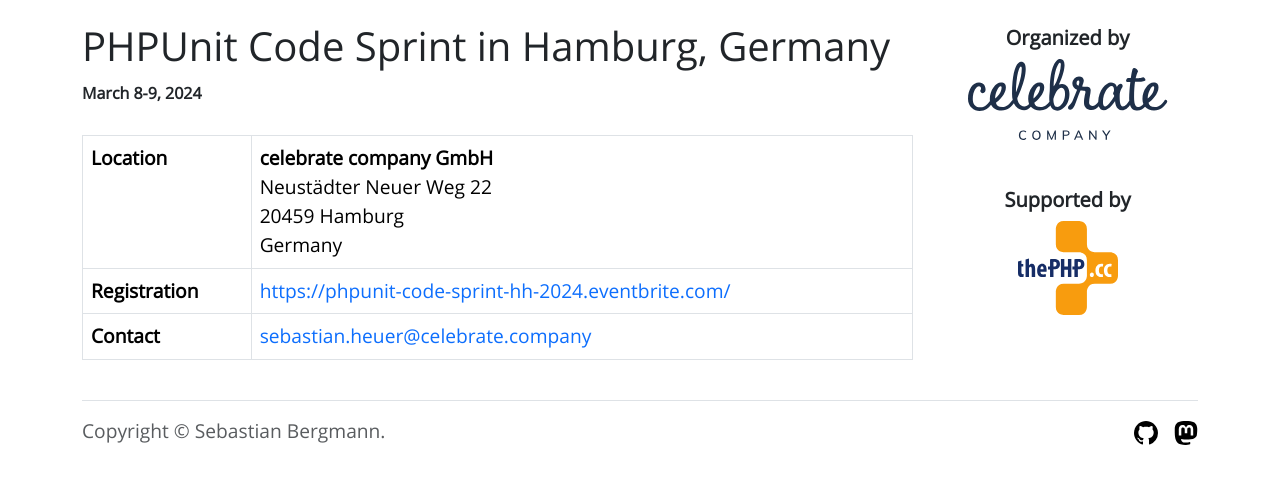
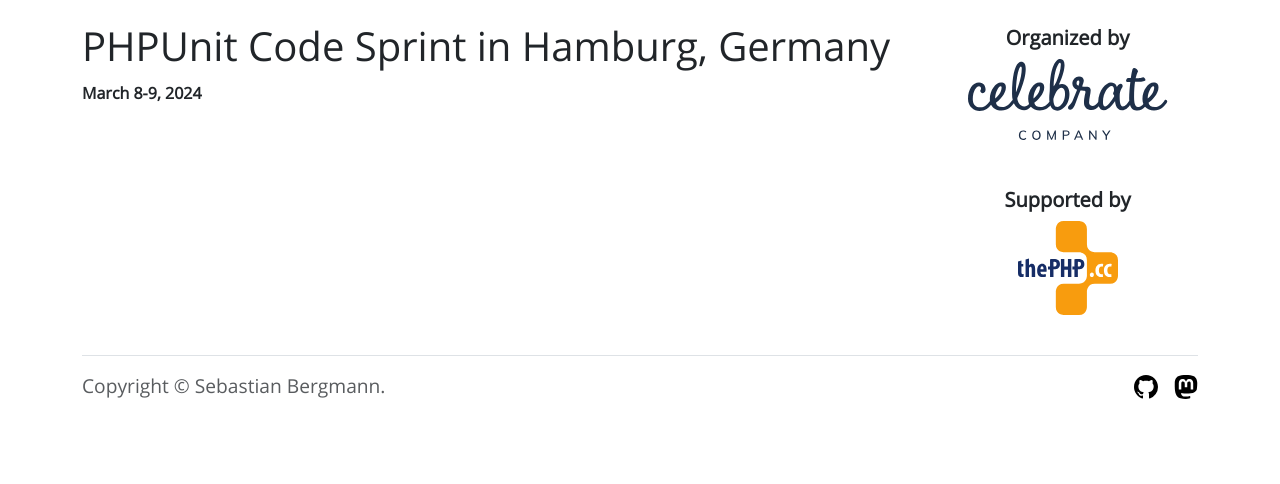
Before and after one commit to sebastianbergmann/phpunit-website, a plain HTML site: page public/code-sprints/march-2024.html in a window 1280 px wide. Shown: the part 80-564 px from the top of the page. Drawn offline with Linux system fonts and the light colour scheme; a script that the page names is missing.

Commit message:
Update after code sprint

```diff
--- a/public/code-sprints/march-2024.html
+++ b/public/code-sprints/march-2024.html
@@ -20,8 +20,8 @@
         <link rel="canonical" href="https://phpunit.de/code-sprints/march-2024.html" />
         <meta property="og:image" content="https://phpunit.de/img/phpunit.jpg" />
         <meta property="og:type" content="article" />
-        <meta property="og:description" content="On March 8-9, 2024, there will be a code sprint in Hamburg, Germany to work on PHPUnit and onboard new developers to the project." />
-        <meta name="description" content="On March 8-9, 2024, there will be a code sprint in Hamburg, Germany to work on PHPUnit and onboard new developers to the project." />
+        <meta property="og:description" content="On March 8-9, 2024, there was a code sprint in Hamburg, Germany to work on PHPUnit and onboard new developers to the project." />
+        <meta name="description" content="On March 8-9, 2024, there was a code sprint in Hamburg, Germany to work on PHPUnit and onboard new developers to the project." />
 
         <script defer data-api="/api/event" data-domain="phpunit.de" src="/js/script.js"></script>
     </head>
@@ -45,24 +45,6 @@
                 <div class="col-md-9">
                     <h1>PHPUnit Code Sprint in Hamburg, Germany</h1>
                     <time datetime="2024-03-08/2024-03-09" title="March 8-9, 2024">March 8-9, 2024</time>
-                    <br/>
-                    <br/>
-                    <table class="table table-bordered table-condensed">
-                        <tbody>
-                            <tr>
-                                <td><strong>Location</strong></td>
-                                <td><strong>celebrate company GmbH</strong><br/>Neustädter Neuer Weg 22<br/>20459 Hamburg<br/>Germany</td>
-                            </tr>
-                            <tr>
-                                <td><strong>Registration</strong></td>
-                                <td><a href="https://phpunit-code-sprint-hh-2024.eventbrite.com/">https://phpunit-code-sprint-hh-2024.eventbrite.com/</a></td>
-                            </tr>
-                            <tr>
-                                <td><strong>Contact</strong></td>
-                                <td><a href="mailto:sebastian.heuer@celebrate.company">sebastian.heuer@celebrate.company</a></td>
-                            </tr>
-                        </tbody>
-                    </table>
                 </div>
 
                 <div class="col-md-3">
```
Also changed, not shown: public/code-sprints/index.html (+2 -1 lines).
